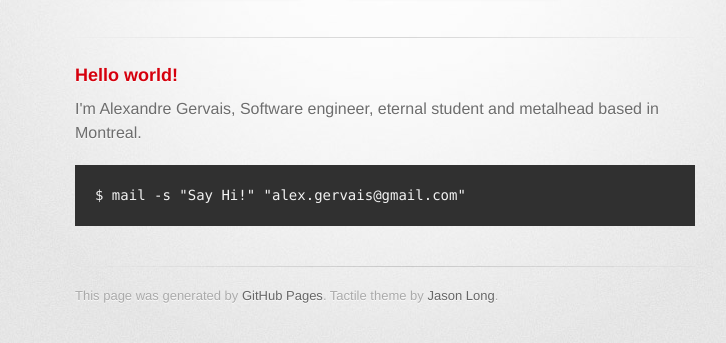
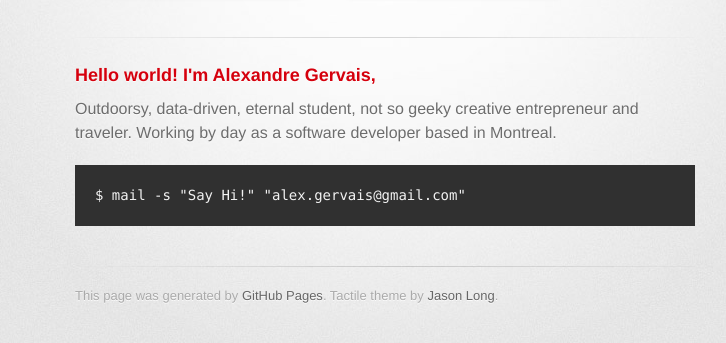
Before and after one commit to alexgervais/alexgervais.github.io, a plain HTML site: page index.html in a window 1280 px wide. Shown: the part 209-552 px from the top of the page, without its empty margins (255-981 px from the left). Drawn offline with Linux system fonts and the light colour scheme; a web font is replaced by a local one.

Commit message:
Updated CV

```diff
--- a/index.html
+++ b/index.html
@@ -32,9 +32,9 @@
 
         <section id="main_content">
             <h3>
-                <a name="beginning-of" class="anchor" href="#beginning-of"><span class="octicon octicon-link"></span></a>Hello world!</h3>
+                <a name="beginning-of" class="anchor" href="#beginning-of"><span class="octicon octicon-link"></span></a>Hello world! I'm Alexandre Gervais,</h3>
 
-            <p>I'm Alexandre Gervais, Software engineer, eternal student and metalhead based in Montreal.</p>
+            <p>Outdoorsy, data-driven, eternal student, not so geeky creative entrepreneur and traveler. Working by day as a software developer based in Montreal.</p>
 
 <pre><code>$ mail -s "Say Hi!" "alex.gervais@gmail.com"
 </code></pre>
```
Also changed, not shown: 2 other files.
